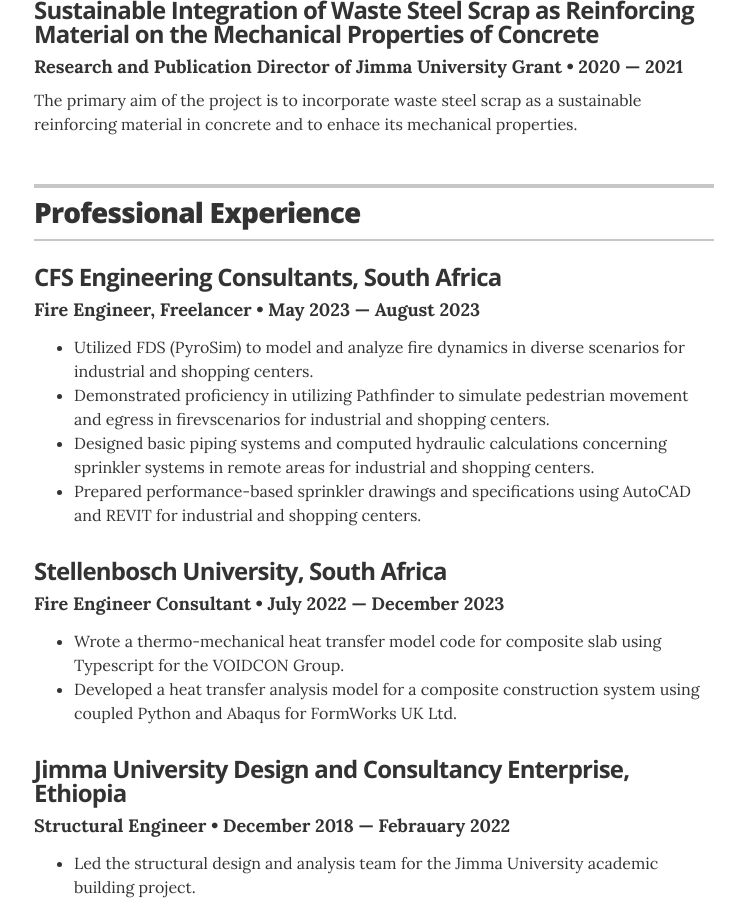
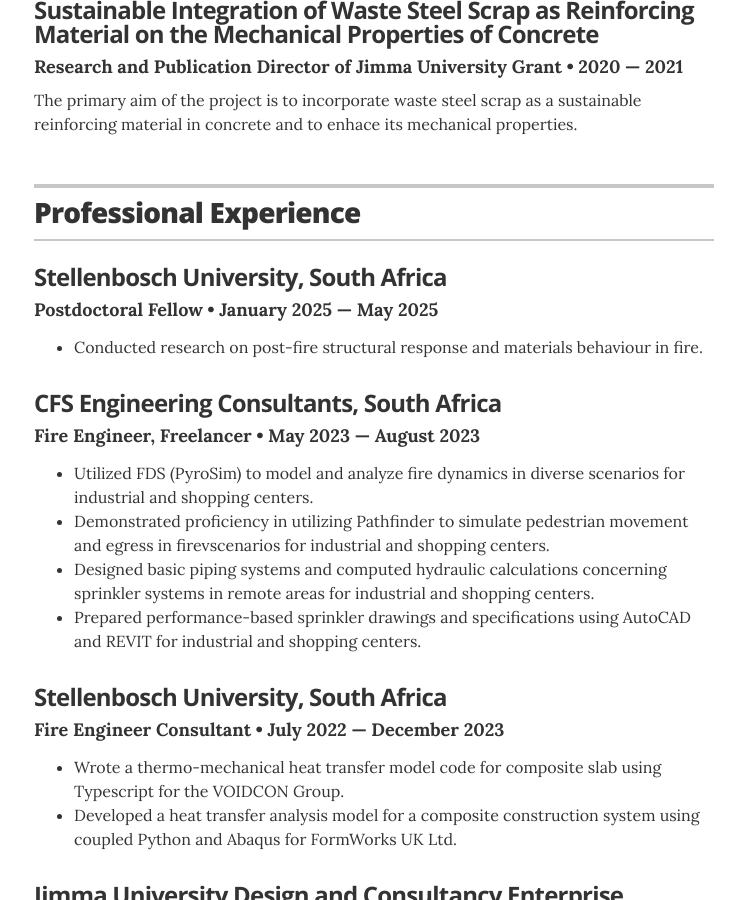
Before and after one commit to yshewalul/portfolio, a Jekyll site: the page built from index.html, in a window 1280 px wide and 900 px high, scrolled down 4224 px. Shown: the whole window, without its empty margins (266-1011 px from the left). Built offline with Jekyll 4.4.1, drawn with Linux system fonts in a browser that asks for light colours.

Commit message:
Update experience.yml

```diff
--- a/_data/experience.yml
+++ b/_data/experience.yml
@@ -1,5 +1,11 @@
 # Jobs
 #
+- company: Stellenbosch University, South Africa
+  position: Postdoctoral Fellow
+  duration: January 2025 &mdash; May 2025
+  summary: <ul class="resume-item-list"><li>Conducted research on post-fire structural response and materials behaviour in fire. </li></ul>
+
+
 - company: CFS Engineering Consultants, South Africa
   position: Fire Engineer, Freelancer
   duration: May 2023 &mdash; August 2023
```
